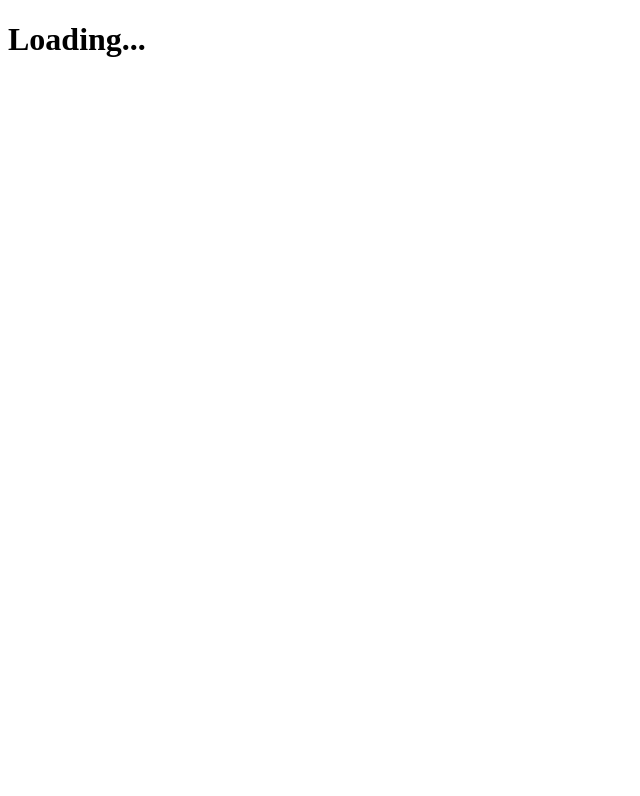
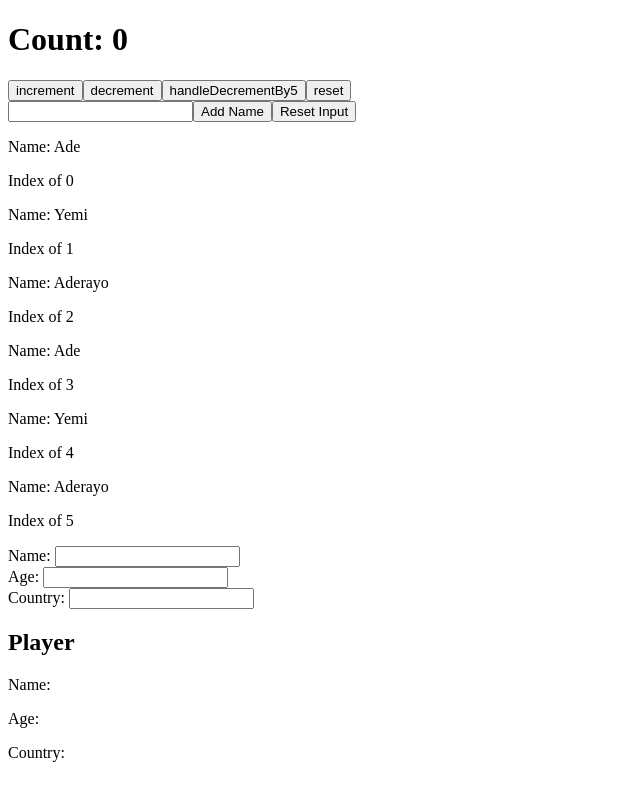
Before and after one commit to Dev-Adejare/DLT-Africa-Class-Tutorial, a React (Vite) app in the folder vite-project/: page / in a window 1280 px wide. Shown: the top 796 px of the page, without its empty margins (0-640 px from the left). Built offline with nearby package versions, Linux system fonts and the light colour scheme.

Commit message:
update commit

```diff
--- a/vite-project/src/App.jsx
+++ b/vite-project/src/App.jsx
@@ -10,9 +10,9 @@ function App() {
 
   useEffect(() => {
     setTimeout(() => {
-      setNames((prev) =>[...prev], "Ade", "Yemi", "Aderayo");
-    }, 1000);
-    console.log("object");
+      setNames((prev) => [...prev, "Ade", "Yemi", "Aderayo"]);
+    }, 2000);
+    console.log("running the useeffect");
   }, []);
 
   const handleIncrement = () => {
@@ -42,7 +42,9 @@ function App() {
     setPlayer((prev) => ({ ...prev, [inputName]: inputValue }));
   };
 
-  if (names.length === 0) return <h1>Loading...</h1>
+  if (names.length === 0) {
+    return <h1>Loading...</h1>;
+  }
 
   return (
     <>
@@ -63,7 +65,7 @@ function App() {
         <button type="reset">Reset Input</button>
       </form>
 
-      {names.map((name, index, arr) => (
+      {names.map((name, index) => (
         <div key={index}>
           <p>Name: {name}</p>
           <p> Index of {index}</p>
```
